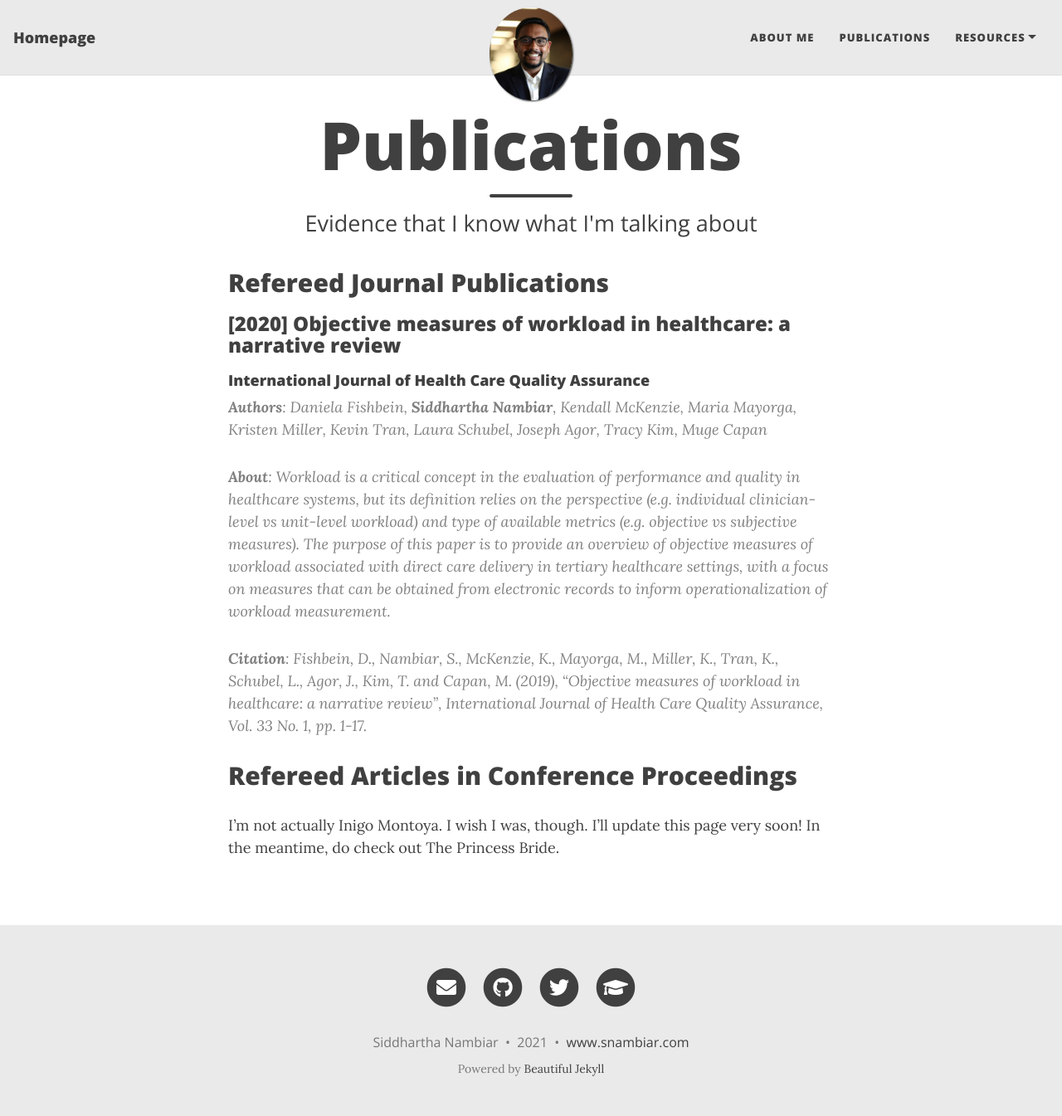
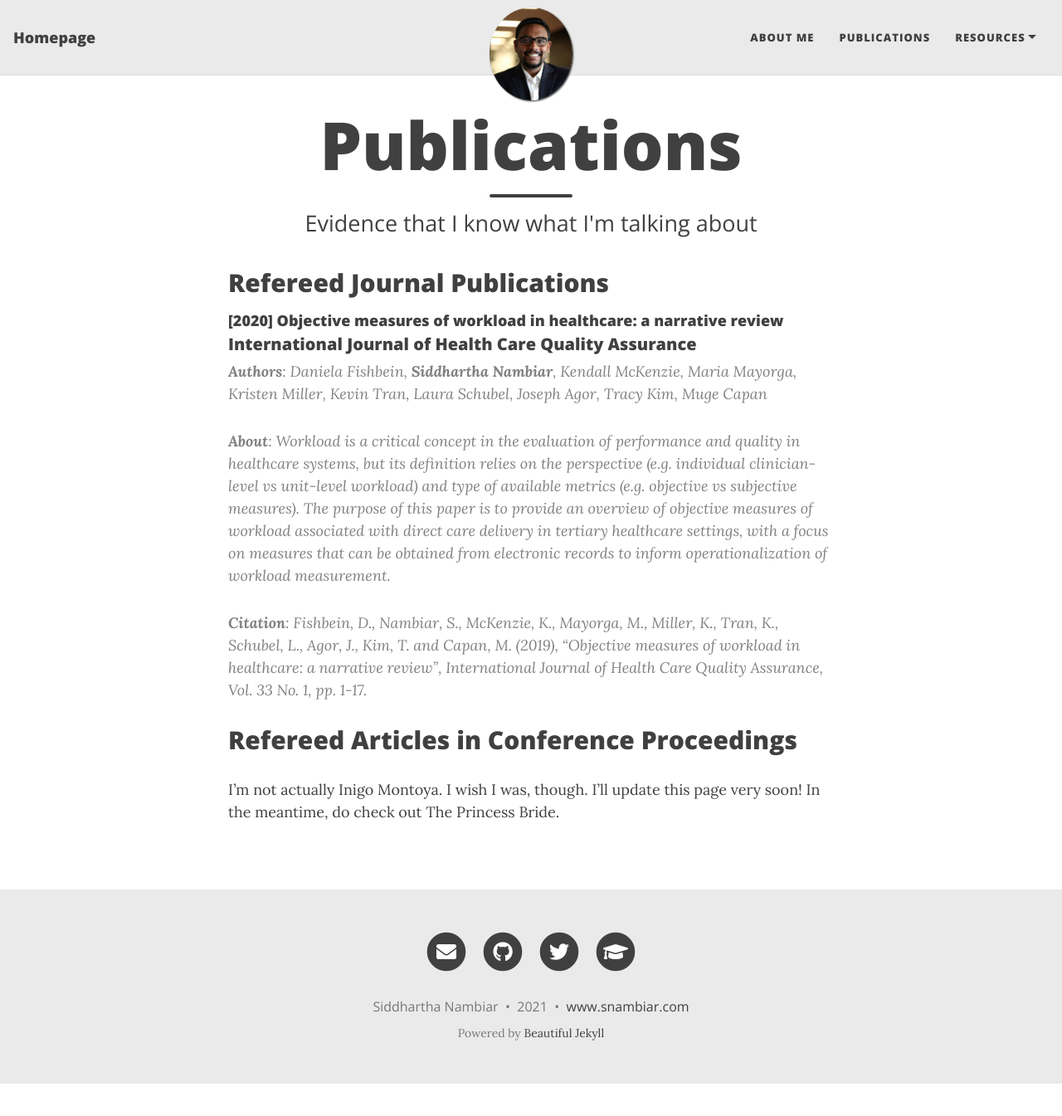
Before and after one commit to sidscorp/snambiar, a Jekyll site: the page built from publications.md, in a window 1280 px wide and 1349 px high. Shown: the top 1345 px of the window at 83% size. Built offline with Jekyll 4.4.1, drawn with Linux system fonts in a browser that asks for light colours; nearby versions of some CDN libraries.

```diff
--- a/publications.md
+++ b/publications.md
@@ -6,8 +6,8 @@ subtitle: Evidence that I know what I'm talking about
 
 ## Refereed Journal Publications
 
-### [2020] Objective measures of workload in healthcare: a narrative review
-#### International Journal of Health Care Quality Assurance
+#### [2020] Objective measures of workload in healthcare: a narrative review
+##### International Journal of Health Care Quality Assurance
 > **Authors**: Daniela Fishbein, **Siddhartha Nambiar**, Kendall McKenzie, Maria Mayorga, Kristen Miller, Kevin Tran, Laura Schubel, Joseph Agor, Tracy Kim, Muge Capan
 >
 >> **About**: Workload is a critical concept in the evaluation of performance and quality in healthcare systems, but its definition relies on the perspective (e.g. individual clinician-level vs unit-level workload) and type of available metrics (e.g. objective vs subjective measures). The purpose of this paper is to provide an overview of objective measures of workload associated with direct care delivery in tertiary healthcare settings, with a focus on measures that can be obtained from electronic records to inform operationalization of workload measurement.
```
